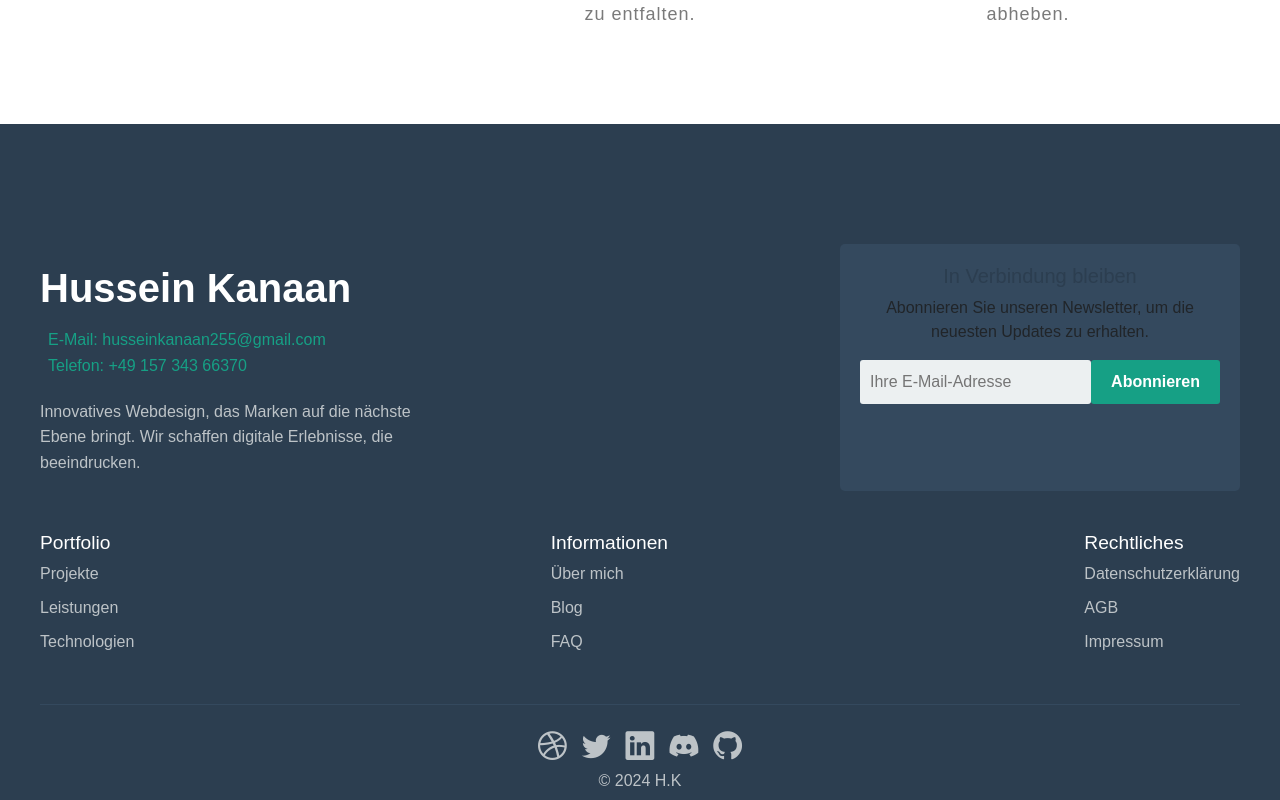
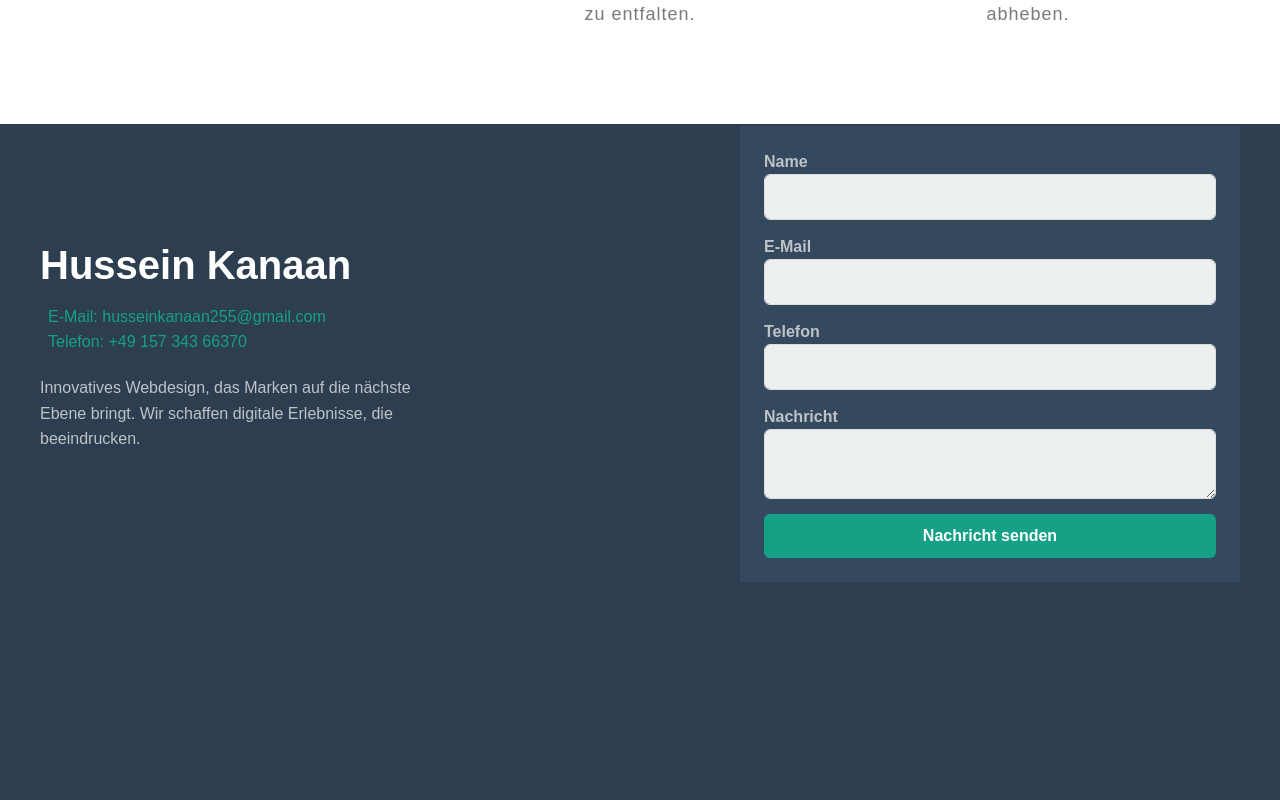
Before and after one commit to HusseinKanaan/Portfoloio3, a Next.js app: page /about in a window 1280 px wide. Shown: the part 2760-3560 px from the top of the page. Built offline with nearby package versions, Linux system fonts and the light colour scheme; a web font is replaced by a local one.

Commit message:
Footer, ContactFrom

```diff
--- a/components/ContactForm.js
+++ b/components/ContactForm.js
@@ -1,3 +1,4 @@
+import Typewriter from './Typewriter';
 import React, { useState } from 'react';
 import emailjs from 'emailjs-com';
 import styles from './ContactForm.module.css'; // Stelle sicher, dass du diese CSS-Datei erstellst.
@@ -32,8 +33,9 @@ const ContactForm = () => {
 
   return (
     <div className={styles.container}>
-      <h2 className={styles.formHeading}>Kontaktiere Uns</h2>
-      <form onSubmit={handleSubmit} className="p-4 shadow-sm bg-light rounded">
+      <div>
+{/*       <h2 id='kontakt' className={styles.formHeading}>Kontaktiere Uns</h2> */}
+      <form onSubmit={handleSubmit} className="p-4 custom-background-blue">
         <div className="form-group">
           <label htmlFor="name" className={styles.formLabel}>Name</label>
           <input
@@ -59,6 +61,19 @@ const ContactForm = () => {
           />
         </div>
         <div className="form-group">
+          <label htmlFor="anliegeBudget" className={styles.formLabel}>Telefon</label>
+          <input
+            type="text"
+            id="telefon"
+            name="telefon"
+            value={formData.name}
+            onChange={handleChange}
+            required
+            className={`form-control ${styles.formInput}`}
+          />
+        </div>
+
+        <div className="form-group">
           <label htmlFor="message" className={styles.formLabel}>Nachricht</label>
           <textarea
             id="message"
@@ -74,6 +89,7 @@ const ContactForm = () => {
         </button>
       </form>
     </div>
+    </div>
   );
 };
 
--- a/components/ContactForm.module.css
+++ b/components/ContactForm.module.css
@@ -1,36 +1,37 @@
 /* styles/ContactForm.module.css */
 .container {
-    max-width: 600px;
-    margin: auto;
+  width: 500px;
 }
 
 .formLabel {
   font-weight: bold;
-    color: #333;
+  color: #BDC3C7;
 }
 
 .formInput {
   padding: 10px;
-    border-radius: 5px;
+  /* border-radius: 5px; */
   border: 1px solid #ddd;
   margin-bottom: 15px;
+  background-color: #ecf0f1;
 }
 
 .formTextarea {
   min-height: 120px;
   padding: 10px;
-    border-radius: 5px;
+  /* border-radius: 5px; */
   border: 1px solid #ddd;
   margin-bottom: 15px;
+  background-color: #ECF0F1;
 }
 
 .submitButton {
-    background-color: #2C3E4E;
+  background-color: #16A085;
   border: none;
   color: white;
   font-weight: bold;
   padding: 10px 20px;
-    border-radius: 5px;
+/*   border-radius: 5px; */
   cursor: pointer;
   transition: background-color 0.3s ease;
 }
@@ -42,6 +43,5 @@
 .formHeading {
   text-align: center;
   font-size: 24px;
-    margin-bottom: 20px;
-    color: #2C3E4E;
+  color: #BDC3C7;
 }
--- a/components/Footer.js
+++ b/components/Footer.js
@@ -1,5 +1,6 @@
 import styles from "./Footer.module.css";
 import Typewriter from "../components/Typewriter";
+import ContactForm from "./ContactForm";
 import Image from "next/image";
 import Link from 'next/link';
 
@@ -8,9 +9,9 @@ export default function Footer() {
         <footer className={styles.footer}>
             <div className={styles.footerContainer}>
                 {/* Typewriter oben in der Mitte */}
-                <div className={styles.typewriterContainer}>
-                    {/* <Typewriter /> */}
-                </div>
+{/*                 <div className={styles.typewriterContainer}>
+                    <Typewriter />
+                </div>  */}
 
                 {/* Branding und Beschreibung */}
                 <div className={styles.footerTop}>
@@ -34,13 +35,14 @@ export default function Footer() {
                     </div>
 
                     {/* Newsletter Sektion */}
-                    <div className={styles.newsletter}>
-                        <h5>In Verbindung bleiben</h5>
+                    <div /* className={styles.newsletter} */>
+                        <ContactForm />
+
+                        {/*                         </div>                        <h5>In Verbindung bleiben</h5>
                         <p>Abonnieren Sie unseren Newsletter, um die neuesten Updates zu erhalten.</p>
                         <div className="d-flex">
                             <input type="email" placeholder="Ihre E-Mail-Adresse" />
-                            <button>Abonnieren</button>
-                        </div>
+                            <button>Abonnieren</button> */}
                     </div>
                 </div>
 
--- a/components/Footer.module.css
+++ b/components/Footer.module.css
@@ -5,8 +5,9 @@
 /* Footer Allgemein */
 .footer {
     background: #2C3E50; /* Dunkler Hintergrund für den Footer */
-    color: BDC3C7; /* Heller Grauton für Text */
-    padding: 60px 20px;
+    color: #BDC3C7; /* Heller Grauton für Text */
+    padding-bottom: 60px;
+    padding-top: 2px;
     font-family: 'Inter', sans-serif;
 }
 
@@ -21,16 +22,18 @@
 /* Branding und Beschreibung */
 .footerTop {
     display: flex;
-    justify-content: space-between;
+    justify-content:space-between;
+    align-items:center;
     gap: 20px;
     flex-wrap: wrap;
+    margin-bottom: 15rem;
 }
 
 .footerLogo {
     font-size: 2.5rem;
     font-weight: bold;
     color: #ffffff;
-    margin-top: 20px; /* Name höher positioniert */
+
     margin-bottom: 10px; /* Abstand nach unten */
     text-align: left;
 }
--- a/components/Typewriter.module.css
+++ b/components/Typewriter.module.css
@@ -10,7 +10,7 @@
     overflow: hidden;
     border-right: 2px solid rgba(255, 255, 255, 0.75);
     animation: blinkCaret 0.75s step-end infinite;
-    color: rgb(130, 130, 130);
+    color: #bdc3c72a;
     font-family: 'Courier New', Courier, monospace;
     width:auto;
   }
--- a/pages/index.js
+++ b/pages/index.js
@@ -7,7 +7,6 @@ import FAQAccordion from "../components/FAQAccordion";
 import PieChart from '../components/PieChart';
 import Status from '../components/Status';
 import Workflow from '../components/Workflow';
-import ContactForm from '../components/ContactForm';
 import ButtonDark from '../components/ButtonDark';
 import ButtonLight from '../components/ButtonLight';
 import { useMultipleScrollTextAnimation } from '../hooks/useMultipleScrollTextAnimation'; // Neuer Hook für mehrere Texte
@@ -379,7 +378,6 @@ export default function Home() {
         </div>
         <div className='vh-100'>
         </div>
-        <ContactForm />
         {/* Seite 9 FAQ */}
         <div id='faq'>
           <Container className="py-5">
--- a/styles/globals.css
+++ b/styles/globals.css
@@ -461,7 +461,7 @@ h1 {
 }
 
 .custom-background-blue {
-  background-color: #2C3E50;
+  background-color: #34495E;
 }
 
 .custom-background-lightblue {
```
Lines whose indentation alone changed are shown as unchanged.
